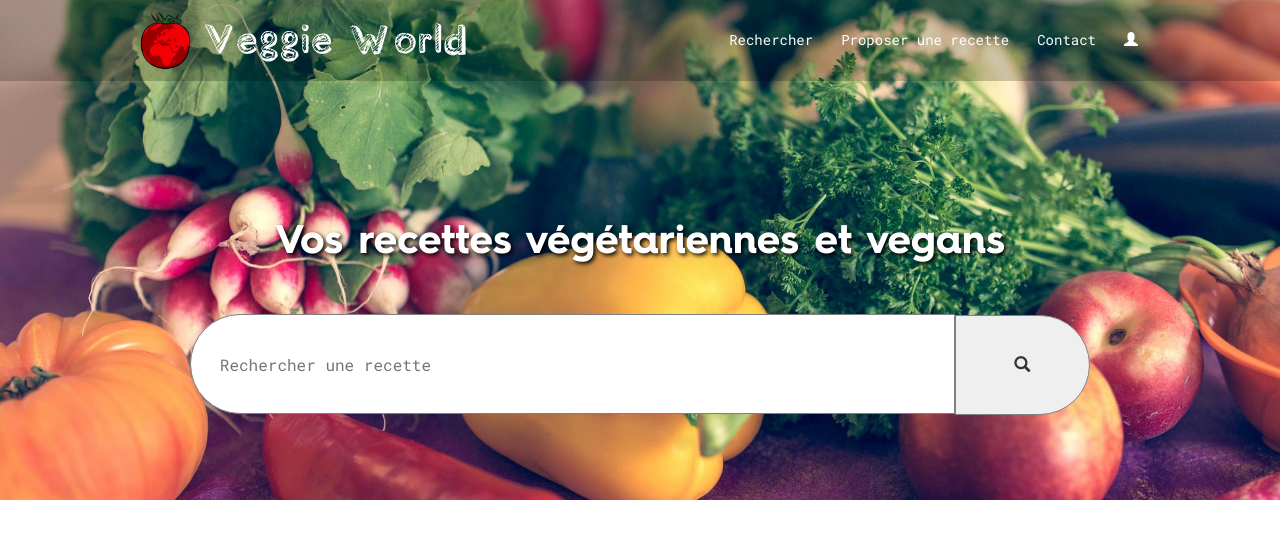
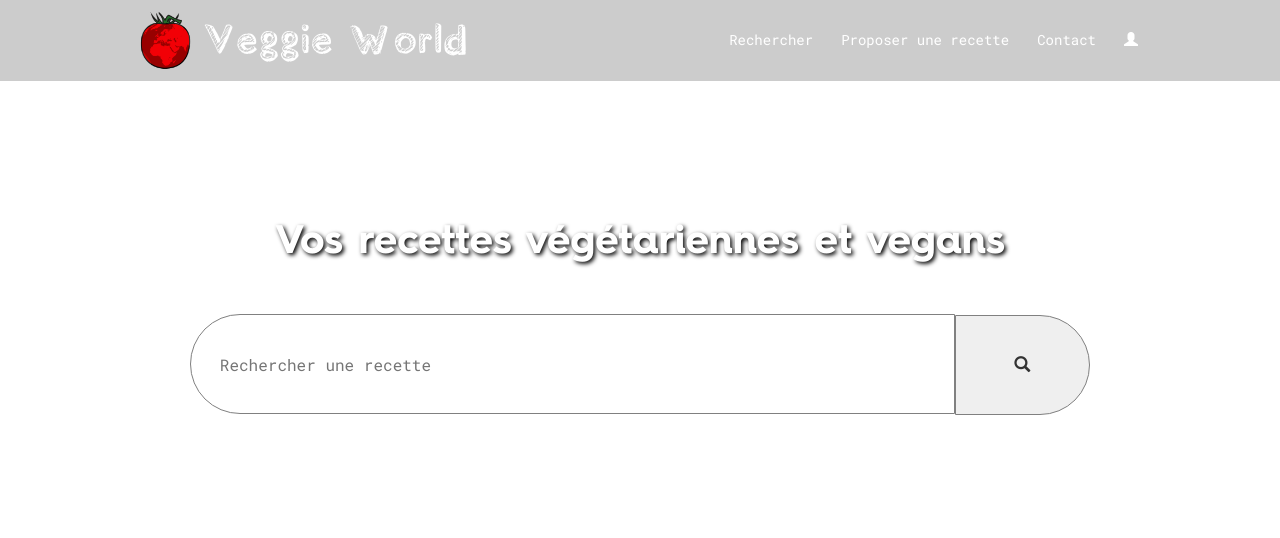
Before and after one commit to adrien-guyot/veggie-world, an Angular app: page / in a window 1280 px wide. Shown: the top 538 px of the page. Built offline with nearby package versions, Linux system fonts and the light colour scheme.

Commit message:
Implantation du changement de background via les routes

```diff
--- a/src/app/app-routing/app-routing.module.ts
+++ b/src/app/app-routing/app-routing.module.ts
@@ -14,28 +14,28 @@ import { NotFoundComponent } from './../not-found/not-found.component';
 const routes = [
   {
     path: '', component: HomeComponent,
-    data: { pathBg: '/assets/images/background.png', slideMode: true }
+    data: { pathBg: '/assets/images/background.png'}
   },
   { path: 'rechercher', redirectTo: '' },
   {
     path: 'recettes/vegetariennes', component: RecipesListComponent,
-    data: { pathBg: '/assets/images/background.png', slideMode: false }
+    data: { pathBg: '/assets/images/background.png'}
   },
   {
     path: 'recettes/vegan', component: RecipesListComponent,
-    data: { pathBg: '/assets/images/background.png', slideMode: false }
+    data: { pathBg: '/assets/images/background.png'}
   },
   {
     path: 'proposer-une-recette', component: RecipeAddFormComponent,
-    data: { pathBg: '/assets/images/background - recipe-form.png', slideMode: false }
+    data: { pathBg: '/assets/images/background - recipe-form.png'}
   },
   {
     path: 'recettes/:id', component: RecipeDetailsComponent,
-    data: { pathBg: '/assets/images/background.png', slideMode: false }
+    data: { pathBg: '/assets/images/background.png'}
   },
   {
     path: '404', component: NotFoundComponent,
-    data: { pathBg: '/assets/images/404.jpg', slideMode: true }
+    data: { pathBg: '/assets/images/404.jpg'}
   },
   { path: '**', redirectTo: '/404' }
 ];
--- a/src/app/app.component.css
+++ b/src/app/app.component.css
@@ -1,18 +1,26 @@
-/* @-webkit-keyframes blink {
-    0% { color: white; }
-    50% { color: rgb(73, 182, 73) }
-    100% { color: white; }
+.child-component{
+    background-position : center;
+    /* position: absolute;
+    height: 100%;
+    width: 100%;
+    display: table;  */
 }
 
-@keyframes blink {
-    0% { color: white; }
-    50% { color: rgb(73, 182, 73) }
-    100% { color: white; }
+.slide-active{
+    background-repeat: no-repeat;
+    background-position: cover;
+}
+
+.slide-inactive{
+    background-repeat: repeat;
+    background-position: center;
+}
+
+/* ::ng-deep {
+    display: table-cell;
+    vertical-align: middle;
+    text-align: center;
 } */
-
-.child-component{
-    background: url('/assets/images/background.png');
-}
 
 .activeLink{
     text-shadow: 1px 1px 2px black;
@@ -81,11 +89,6 @@
     padding: 10px;
 }
 
-/* #logo-header .site-title{
-    animation: blink 10s linear infinite;
-    -webkit-animation: blink 10s linear infinite;
-} */
-
 #navbar-header{
     float: right;
     line-height: 8rem;
--- a/src/app/app.component.html
+++ b/src/app/app.component.html
@@ -20,6 +20,6 @@
     </div>
 </div>
 
-<div class="child-component">
+<div class="child-component" [style.height.px]="this.innerHeight">
     <router-outlet></router-outlet>
 </div>
--- a/src/app/app.component.ts
+++ b/src/app/app.component.ts
@@ -1,6 +1,6 @@
-import { Component } from '@angular/core';
+import { Component, OnInit } from '@angular/core';
 import * as $ from 'jquery/dist/jquery.min.js';
-import { Router, NavigationStart, NavigationEnd, Event as NavigationEvent } from '@angular/router';
+import { Router, ActivatedRoute, NavigationStart, NavigationEnd, Event as NavigationEvent } from '@angular/router';
 
 @Component({
   selector: 'app-vw-root',
@@ -8,18 +8,55 @@ import { Router, NavigationStart, NavigationEnd, Event as NavigationEvent } from
   styleUrls: ['./app.component.css']
 })
 
-export class AppComponent {
+export class AppComponent implements OnInit {
 
   siteTitle = 'Veggie World';
   logoUrl = './../assets/images/logo-only.png';
   logoTitle = './../assets/images/logo-title.png';
+  innerHeight: any;
+  backgroundRouter: any;
 
-  constructor(router: Router) {
-    let routerParams = router.events;
-    router.events.subscribe(path => {
-      console.log(path);
+  ngOnInit() {
+  }
+
+  constructor(router: Router, private route: ActivatedRoute) {
+    this.innerHeight = (window.screen.height);
+
+
+    // On écoute les évènements émis par le router
+    router.events.forEach((event: NavigationEvent) => {
+      // Après Navigation
+      if (event instanceof NavigationEnd) {
+        console.log(event.url);
+        switch (event.url) {
+          case '/rechercher':
+            {
+            this.backgroundRouter = { url: './../assets/images/veggie-world-background.jpg', sliderMode: true };
+              break;
+            }
+          case '/contact':
+            {
+              this.backgroundRouter = { url: './../assets/images/background-contact-form.png', sliderMode: false };
+              break;
+            }
+          case '/home':
+            {
+              this.backgroundRouter = { url: './../assets/images/veggie-world-background.jpg', sliderMode: true };
+              break;
+            }
+          case '/404':
+            {
+              this.backgroundRouter = { url: './../assets/images/404.jpg', sliderMode: true };
+              break;
+            }
+          default:
+            // Instructions à exécuter lorsqu'aucune des valeurs ne correspond
+            {
+            this.backgroundRouter = { url: './../assets/images/background-contact-form.png', sliderMode: false };
+              break;
+            }
+        }
+      }
     });
   }
-
-
 }
--- a/src/app/search/search.component.css
+++ b/src/app/search/search.component.css
@@ -1,9 +1,5 @@
 .search-input{
     padding-top: 200px;
-    padding-bottom: 100px;
-    height: 500px;
-    background: url('/assets/images/veggie-world-background.jpg') no-repeat center;
-    background-size: cover;
     text-align: center;
     font-size: 0;
 }
```
Also changed, not shown: src/assets/images/background-contact-form.png (renamed from src/assets/images/background - recipe-form.png).
